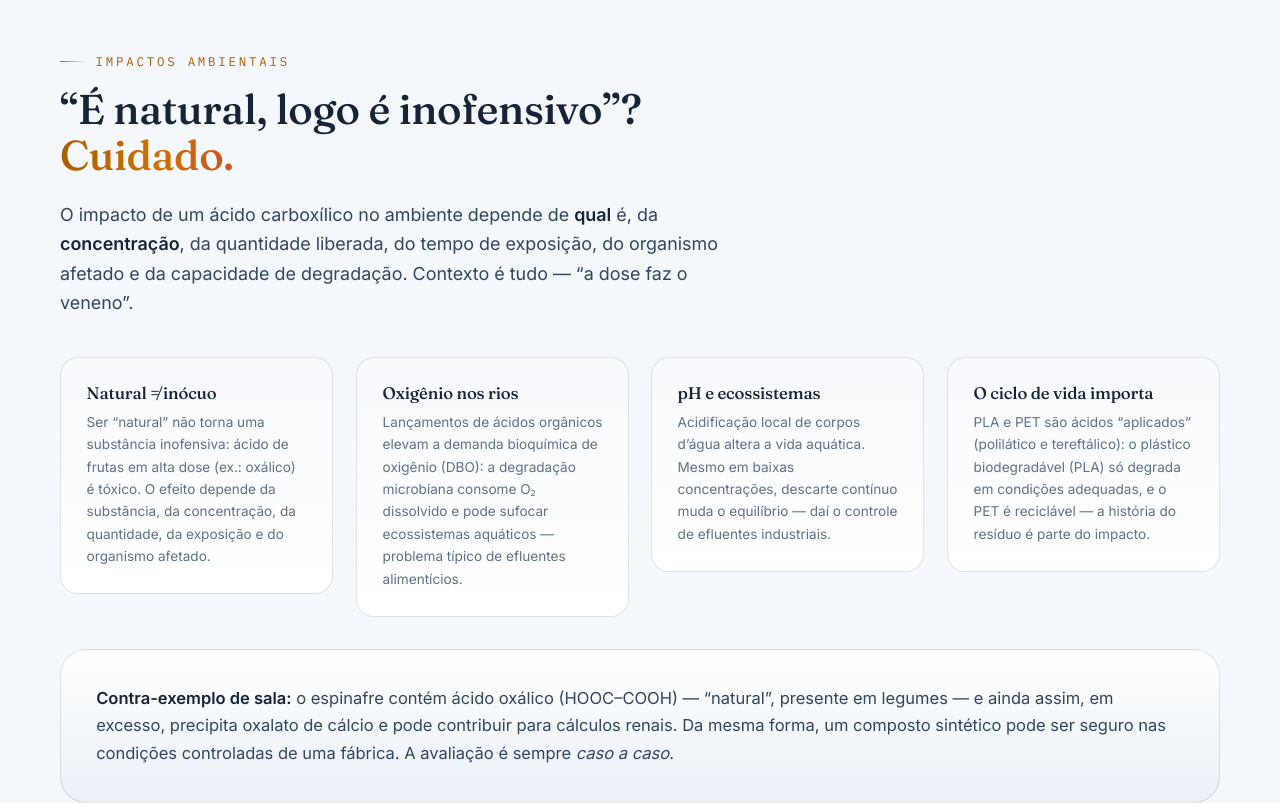
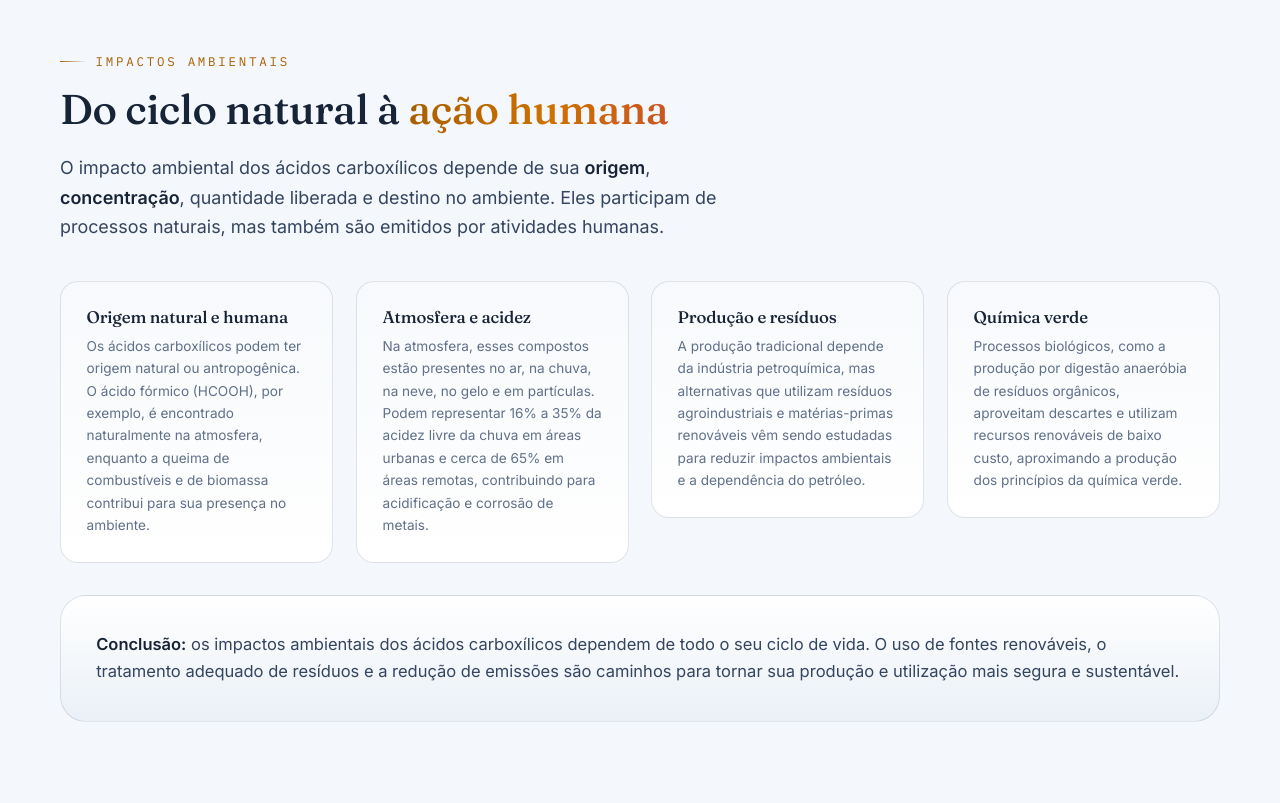
Before and after one commit to VitorAndreSilva/carboxilicos-site, a Vue app: page /#/sociedade in a window 1280 px wide. Shown: the part 700-1503 px from the top of the page. Built offline with nearby package versions, Linux system fonts and the light colour scheme.

Commit message:
feat: alterar parte de impactos ambientais na página sociedade

```diff
--- a/src/views/SociedadeView.vue
+++ b/src/views/SociedadeView.vue
@@ -12,24 +12,24 @@ const setores = [
 
 const impacto = [
   {
-    titulo: "Natural ≠ inócuo",
+    titulo: "Origem natural e humana",
     texto:
-      "Ser “natural” não torna uma substância inofensiva: ácido de frutas em alta dose (ex.: oxálico) é tóxico. O efeito depende da substância, da concentração, da quantidade, da exposição e do organismo afetado.",
+      "Os ácidos carboxílicos podem ter origem natural ou antropogênica. O ácido fórmico (HCOOH), por exemplo, é encontrado naturalmente na atmosfera, enquanto a queima de combustíveis e de biomassa contribui para sua presença no ambiente.",
   },
   {
-    titulo: "Oxigênio nos rios",
+    titulo: "Atmosfera e acidez",
     texto:
-      "Lançamentos de ácidos orgânicos elevam a demanda bioquímica de oxigênio (DBO): a degradação microbiana consome O₂ dissolvido e pode sufocar ecossistemas aquáticos — problema típico de efluentes alimentícios.",
+      "Na atmosfera, esses compostos estão presentes no ar, na chuva, na neve, no gelo e em partículas. Podem representar 16% a 35% da acidez livre da chuva em áreas urbanas e cerca de 65% em áreas remotas, contribuindo para acidificação e corrosão de metais.",
   },
   {
-    titulo: "pH e ecossistemas",
+    titulo: "Produção e resíduos",
     texto:
-      "Acidificação local de corpos d’água altera a vida aquática. Mesmo em baixas concentrações, descarte contínuo muda o equilíbrio — daí o controle de efluentes industriais.",
+      "A produção tradicional depende da indústria petroquímica, mas alternativas que utilizam resíduos agroindustriais e matérias-primas renováveis vêm sendo estudadas para reduzir impactos ambientais e a dependência do petróleo.",
   },
   {
-    titulo: "O ciclo de vida importa",
+    titulo: "Química verde",
     texto:
-      "PLA e PET são ácidos “aplicados” (polilático e tereftálico): o plástico biodegradável (PLA) só degrada em condições adequadas, e o PET é reciclável — a história do resíduo é parte do impacto.",
+      "Processos biológicos, como a produção por digestão anaeróbia de resíduos orgânicos, aproveitam descartes e utilizam recursos renováveis de baixo custo, aproximando a produção dos princípios da química verde.",
   },
 ];
 
@@ -318,15 +318,14 @@ const quimicaVerdeTendencias = [
           <div class="section-head">
             <p class="kicker">Impactos ambientais</p>
             <h2>
-              “É natural, logo é inofensivo”?
-              <span class="grad-text">Cuidado.</span>
+              Do ciclo natural à
+              <span class="grad-text">ação humana</span>
             </h2>
             <p class="lead">
-              O impacto de um ácido carboxílico no ambiente depende de
-              <strong>qual</strong> é, da <strong>concentração</strong>, da
-              quantidade liberada, do tempo de exposição, do organismo afetado e
-              da capacidade de degradação. Contexto é tudo — “a dose faz o
-              veneno”.
+              O impacto ambiental dos ácidos carboxílicos depende de sua
+              <strong>origem</strong>, <strong>concentração</strong>,
+              quantidade liberada e destino no ambiente. Eles participam de
+              processos naturais, mas também são emitidos por atividades humanas.
             </p>
           </div>
         </Reveal>
@@ -343,12 +342,11 @@ const quimicaVerdeTendencias = [
         <Reveal :delay="140">
           <div class="panel card-amber" style="margin-top: 2rem">
             <p style="margin: 0">
-              <strong>Contra-exemplo de sala:</strong> o espinafre contém ácido
-              oxálico (HOOC–COOH) — “natural”, presente em legumes — e ainda
-              assim, em excesso, precipita oxalato de cálcio e pode contribuir
-              para cálculos renais. Da mesma forma, um composto sintético pode
-              ser seguro nas condições controladas de uma fábrica. A avaliação é
-              sempre <em>caso a caso</em>.
+              <strong>Conclusão:</strong> os impactos ambientais dos ácidos
+              carboxílicos dependem de todo o seu ciclo de vida. O uso de fontes
+              renováveis, o tratamento adequado de resíduos e a redução de
+              emissões são caminhos para tornar sua produção e utilização mais
+              segura e sustentável.
             </p>
           </div>
         </Reveal>
```
